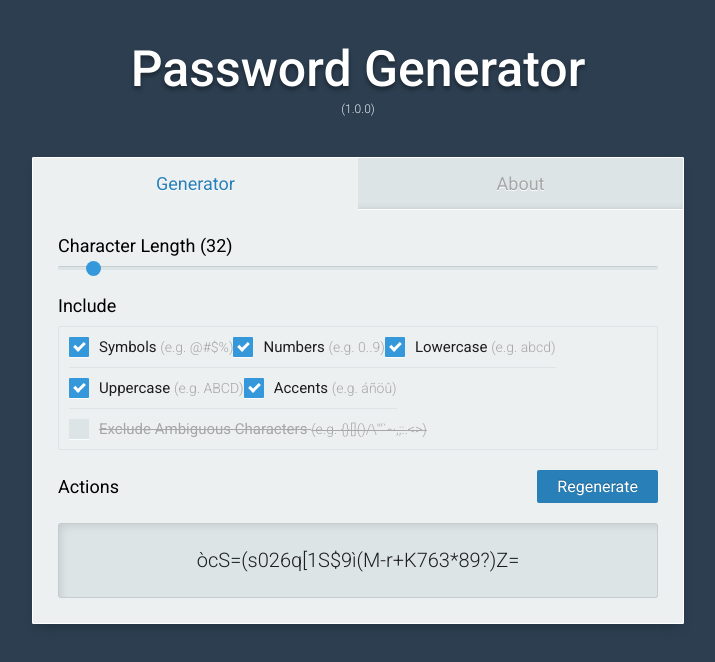
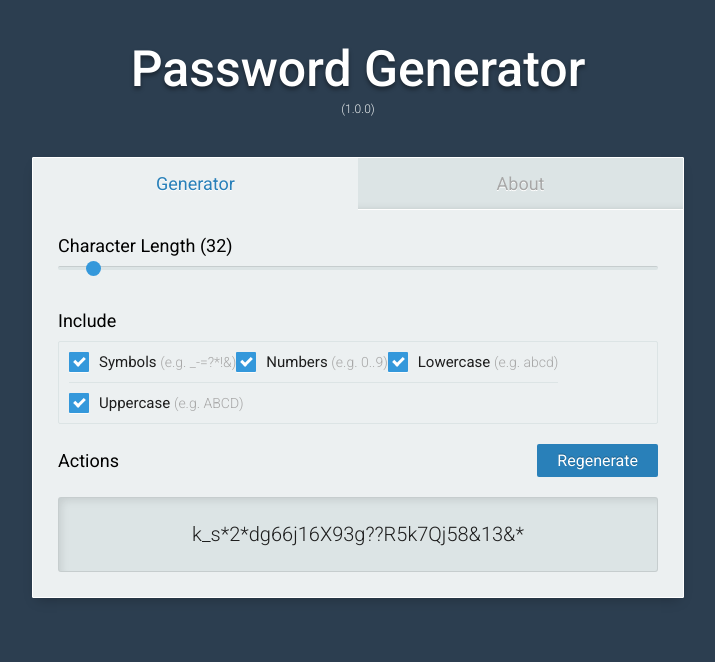
Before and after one commit to sdegetaus/password-generator, a React (Create React App) app: page / in a window 1280 px wide. Shown: the top 662 px of the page, without its empty margins (282-997 px from the left). Built offline with nearby package versions, Linux system fonts and the light colour scheme; the HTML template or start-up script is replaced by a standard one.

Commit message:
Simplified app capabilities

```diff
--- a/src/consts.ts
+++ b/src/consts.ts
@@ -1,5 +1,4 @@
 export const ID = {
-  accented: "accented",
   hidden: "hidden",
   length: "length",
   lowercase: "lowercase",
@@ -8,5 +7,4 @@ export const ID = {
   text: "text",
   uppercase: "uppercase",
   prefs: "prefs",
-  exclude_ambiguous: "exclude_ambiguous",
 };
--- a/src/containers/Generator.tsx
+++ b/src/containers/Generator.tsx
@@ -17,8 +17,6 @@ export default () => {
           numbers: true,
           lowercase: true,
           uppercase: true,
-          accented: true,
-          exclude_ambiguous: false,
         }
       : prefs;
   });
@@ -36,8 +34,7 @@ export default () => {
       !mValues.symbols &&
       !mValues.numbers &&
       !mValues.lowercase &&
-      !mValues.uppercase &&
-      !mValues.accented
+      !mValues.uppercase
     ) {
       mSetError({
         error: true,
@@ -49,15 +46,6 @@ export default () => {
         error: false,
         message: "",
       });
-    }
-
-    if (
-      mValues.uppercase === false &&
-      mValues.lowercase === false &&
-      mValues.accented === true
-    ) {
-      mSetValues({ ...mValues, accented: false });
-      return;
     }
 
     // set random password
@@ -147,7 +135,7 @@ const StyledGenerator = styled.form`
     color: black;
   }
   .range {
-    margin-bottom: 25px;
+    margin-bottom: 40px;
   }
   fieldset {
     margin: 10px 0 20px;
@@ -227,7 +215,7 @@ const includeData = [
   {
     label: (
       <>
-        Symbols <span>(e.g. @#$%)</span>
+        Symbols <span>(e.g. _-=?*!&amp;)</span>
       </>
     ),
     name: ID.symbols,
@@ -256,23 +244,4 @@ const includeData = [
     ),
     name: ID.uppercase,
   },
-  {
-    label: (
-      <>
-        Accents <span>(e.g. áñöû)</span>
-      </>
-    ),
-    name: ID.accented,
-  },
-  {
-    label: (
-      <>
-        Exclude Ambiguous Characters{" "}
-        <span>
-          (e.g. {"{}"}[]()/\'"`~,;:.{"<>"})
-        </span>
-      </>
-    ),
-    name: ID.exclude_ambiguous,
-  },
 ];
--- a/src/snippets/generator.ts
+++ b/src/snippets/generator.ts
@@ -12,17 +12,12 @@ export function randomPassword(
     numbers: boolean;
     lowercase: boolean;
     uppercase: boolean;
-    accented: boolean;
-    exclude_ambiguous: boolean;
   }
 ): string {
   // char sets
-  const symbols = !include.exclude_ambiguous
-    ? ";,:.!?/\\(){}[]<>+-_*=^~`'°|¬@#$%&"
-    : "!?+-_*=@#$%&";
+  const symbols = "_-=?*!&";
   const digits = "0123456789";
   const alphabet = "abdcefghijklmnopqrstuvwxyz";
-  const accented = "áéíóúàèìòùâêîôûñäëïöü";
 
   // sum of all the "true" values from the include param
   const boolSum = [
@@ -57,19 +52,11 @@ export function randomPassword(
       continue;
     }
     if (include.lowercase && chanceOf(chance)) {
-      if (include.accented && chanceOf(0.35)) {
-        res += randomCharFromString(accented);
-      } else {
-        res += randomCharFromString(alphabet);
-      }
+      res += randomCharFromString(alphabet);
       continue;
     }
     if (include.uppercase && chanceOf(chance)) {
-      if (include.accented && chanceOf(0.35)) {
-        res += randomCharFromString(accented.toUpperCase());
-      } else {
-        res += randomCharFromString(alphabet.toUpperCase());
-      }
+      res += randomCharFromString(alphabet.toUpperCase());
       continue;
     }
   }
```
